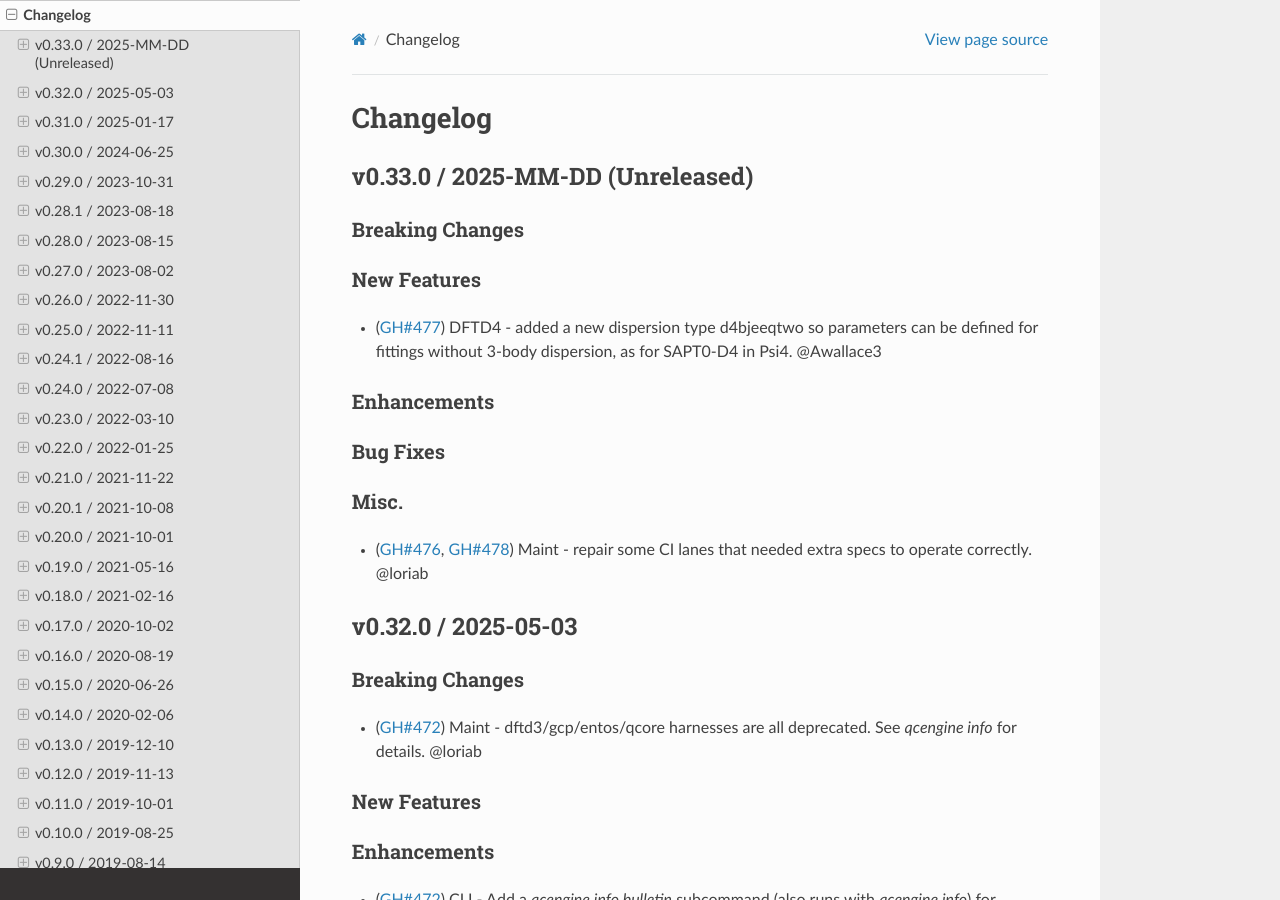
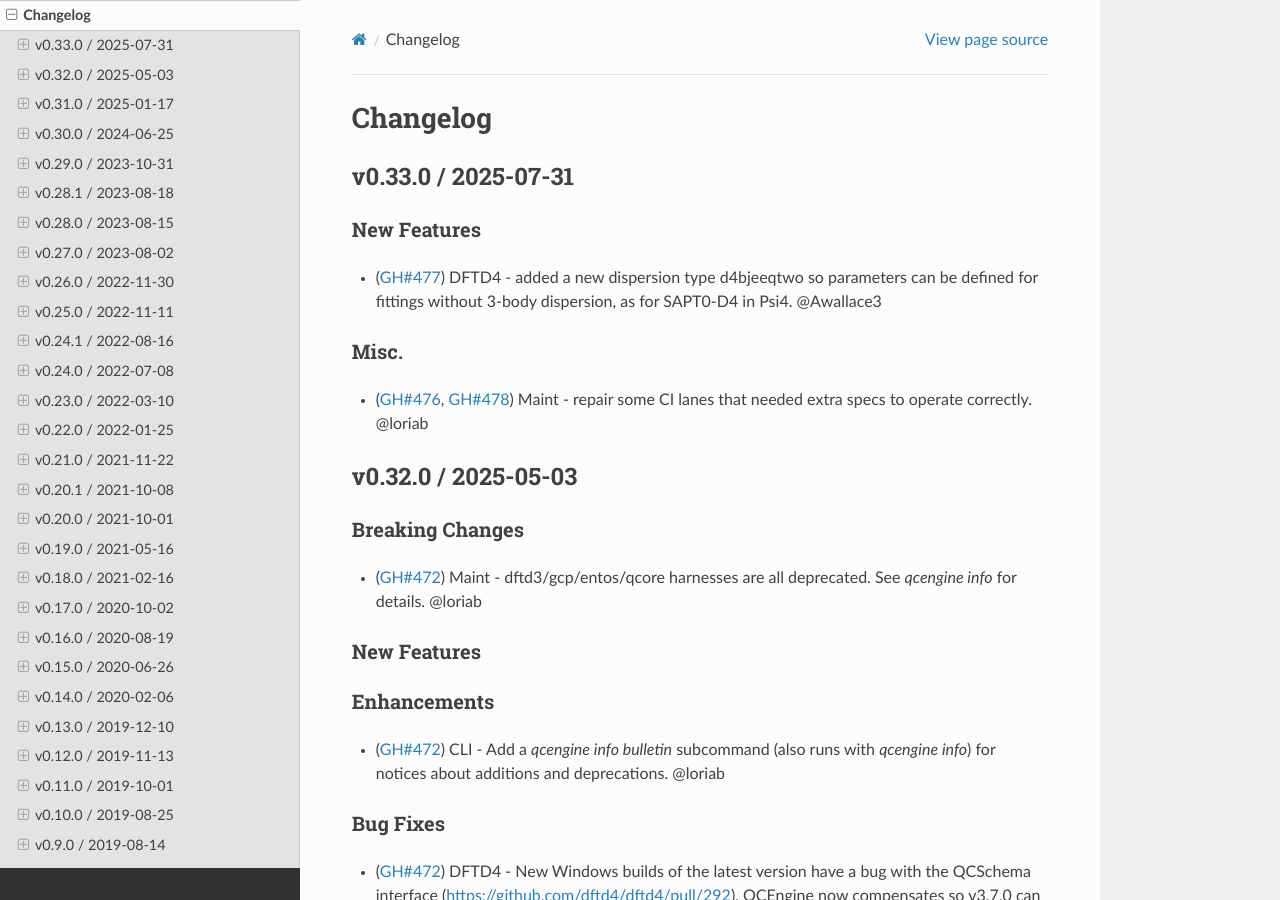
Before and after one commit to MolSSI/QCEngine, a Sphinx documentation site: the page built from docs/source/changelog.rst, in a window 1280 px wide and 900 px high. Built offline with Sphinx 7.4.7 and the Read the Docs theme 3.1.0, drawn with Linux system fonts in a browser that asks for light colours; the version number could not be read and is left out.

Commit message:
changelog for v0.33 (#480)
* Update changelog.rst

* Update CI.yml

* Update opt-disp-cf.yaml

* Update opt-disp-cf.yaml

* Update CI.yml

* Update opt-disp-cf.yaml

```diff
--- a/docs/source/changelog.rst
+++ b/docs/source/changelog.rst
@@ -28,22 +28,13 @@ Changelog
 .. - UNSOLVED (:issue:`397`) extras failed
 
 
-v0.33.0 / 2025-MM-DD (Unreleased)
+v0.33.0 / 2025-07-31
 --------------------
-
-Breaking Changes
-++++++++++++++++
 
 New Features
 ++++++++++++
 - (:pr:`477`) DFTD4 - added a new dispersion type d4bjeeqtwo so parameters can be defined
   for fittings without 3-body dispersion, as for SAPT0-D4 in Psi4. @Awallace3
-
-Enhancements
-++++++++++++
-
-Bug Fixes
-+++++++++
 
 Misc.
 +++++
```
Also changed, not shown: 2 other files.
